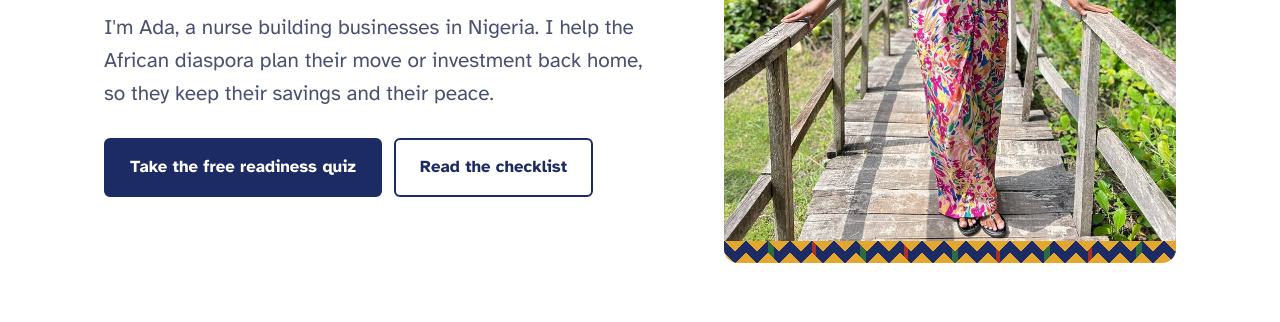
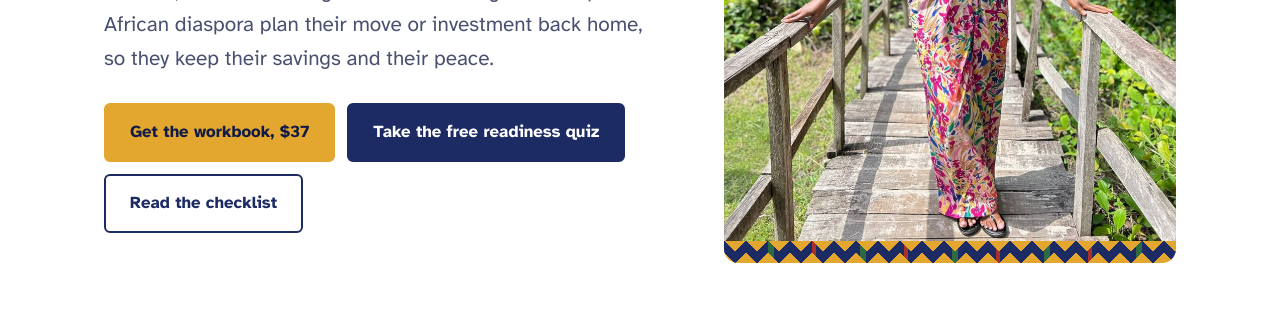
Before and after one commit to linctrader-glitch/movebacktoafrica, a plain HTML site: page index.html in a window 1280 px wide. Shown: the part 478-800 px from the top of the page. Drawn offline with nearby package versions, Linux system fonts and the light colour scheme.

Commit message:
Update index.html

```diff
--- a/index.html
+++ b/index.html
@@ -49,6 +49,7 @@ src="https://www.facebook.com/tr?id=1704784206779963&ev=PageView&noscript=1"
       <h1>Move back home with a plan, not a prayer.</h1>
       <p class="lead">I'm Ada, a nurse building businesses in Nigeria. I help the African diaspora plan their move or investment back home, so they keep their savings and their peace.</p>
       <div class="actions">
+      <a class="btn gold" href="https://stan.store/buildwithada/p/how-to-move-back-to-africa">Get the workbook, $37</a>
         <a class="btn" href="quiz.html">Take the free readiness quiz</a>
         <a class="btn secondary" href="guides/moving-back-to-africa-checklist.html">Read the checklist</a>
       </div>
```
